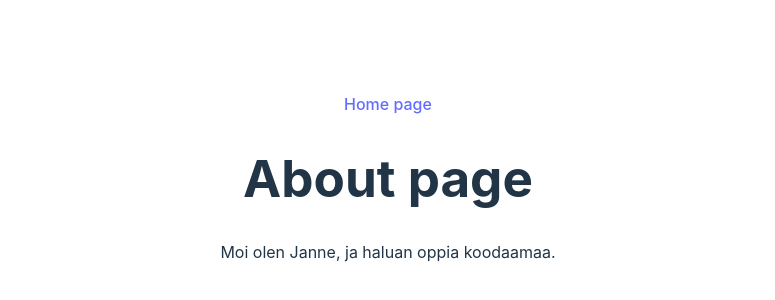
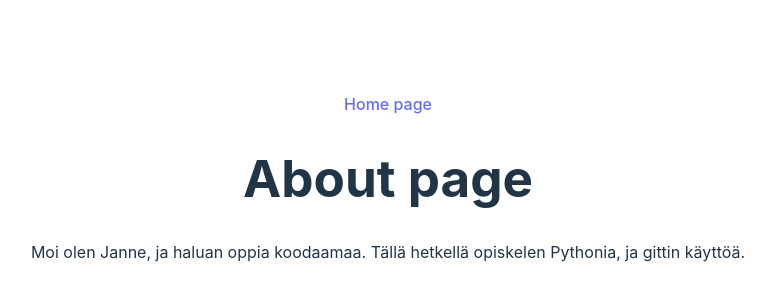
Before and after one commit to wilpola/utu, a React (Vite) app: page /about in a window 1280 px wide. Shown: the part 214-514 px from the top of the page, without its empty margins (252-1027 px from the left). Built offline with nearby package versions, Linux system fonts and the light colour scheme.

Commit message:
Update about page

```diff
--- a/src/pages/About/index.tsx
+++ b/src/pages/About/index.tsx
@@ -7,7 +7,7 @@ const About = () => {
     <>
         <Link end to={'/'}>Home page</Link>
       <h1>About page</h1>
-      <p>Moi olen Janne, ja haluan oppia koodaamaa.</p>
+      <p>Moi olen Janne, ja haluan oppia koodaamaa. Tällä hetkellä opiskelen Pythonia, ja gittin käyttöä.</p>
     </>
   );
 };
```
